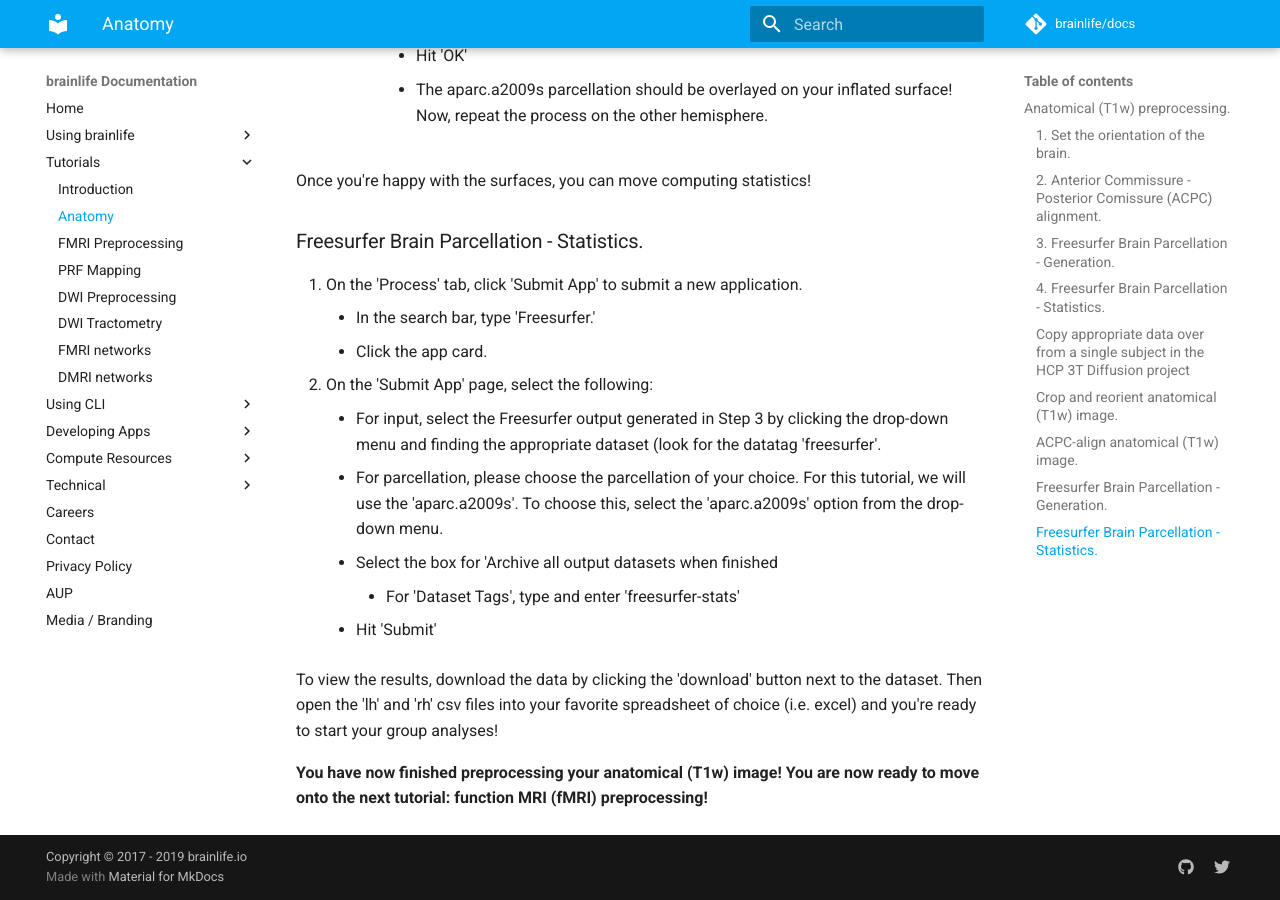
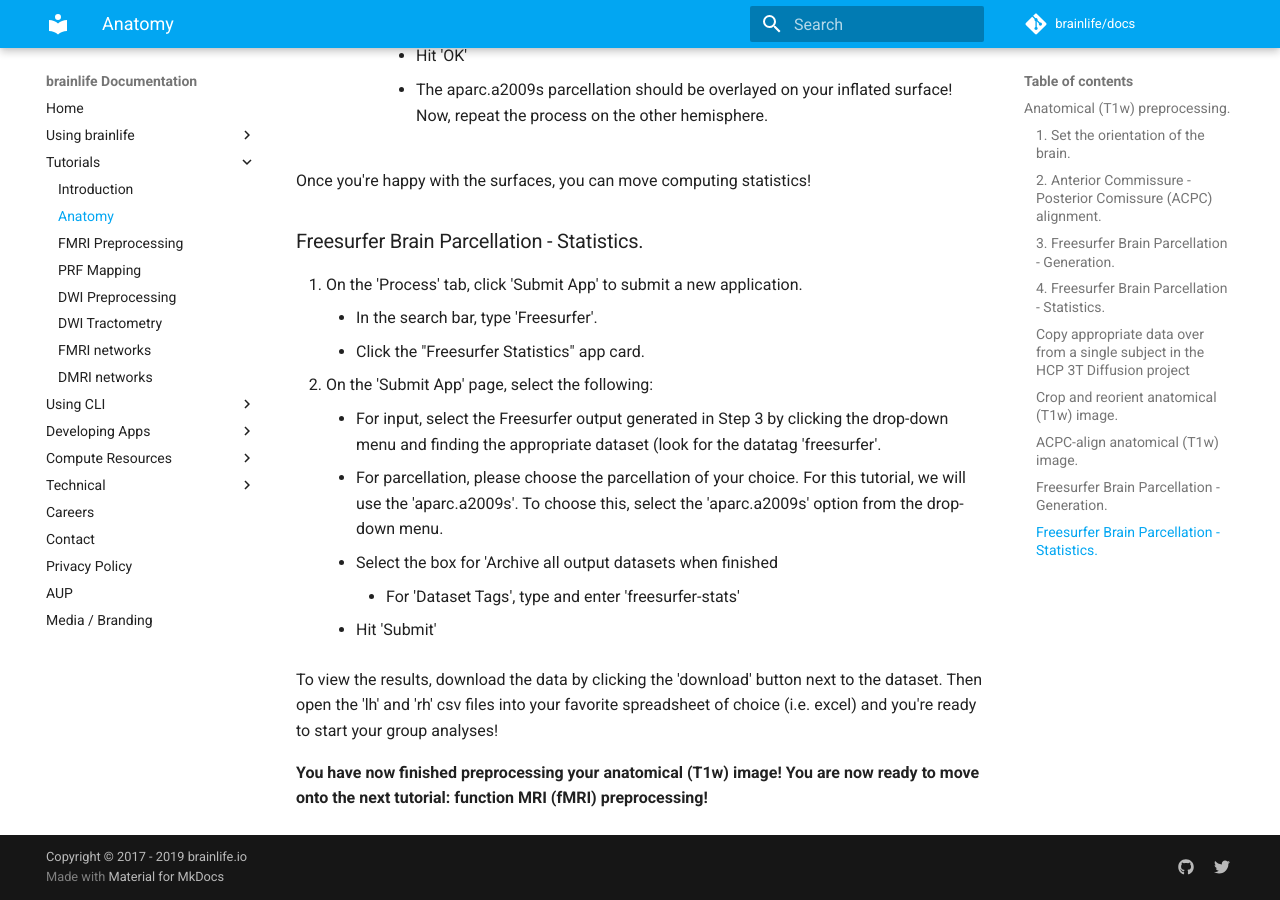
Before and after one commit to brainlife/docs, an MkDocs documentation site: the page built from docs/tutorial/t1w-preprocessing.md, in a window 1280 px wide and 900 px high, scrolled down 4801 px. Built offline with MkDocs 1.6.1 and Material for MkDocs 9.7.7, drawn with Linux system fonts in a browser that asks for light colours; comment, search, counter and statistics services are not loaded.

Commit message:
Freesurfer-statistics instruction
Changed app card name in freesurfer brain parcellation - statistics section.

Also I can't seem to visualize all the surface and volumes in `Freesurfer Brain Parcellation - Generation` section.

```diff
--- a/docs/tutorial/t1w-preprocessing.md
+++ b/docs/tutorial/t1w-preprocessing.md
@@ -112,8 +112,8 @@
 ### Freesurfer Brain Parcellation - Statistics.
 
 1. On the 'Process' tab, click 'Submit App' to submit a new application.
-    * In the search bar, type 'Freesurfer.'
-    * Click the app card.
+    * In the search bar, type 'Freesurfer'.
+    * Click the "Freesurfer Statistics" app card.
 1. On the 'Submit App' page, select the following:
     * For input, select the Freesurfer output generated in Step 3 by clicking the drop-down menu and finding the appropriate dataset (look for the datatag 'freesurfer'.
     * For parcellation, please choose the parcellation of your choice. For this tutorial, we will use the 'aparc.a2009s'. To choose this, select the 'aparc.a2009s' option from the drop-down menu.
```
